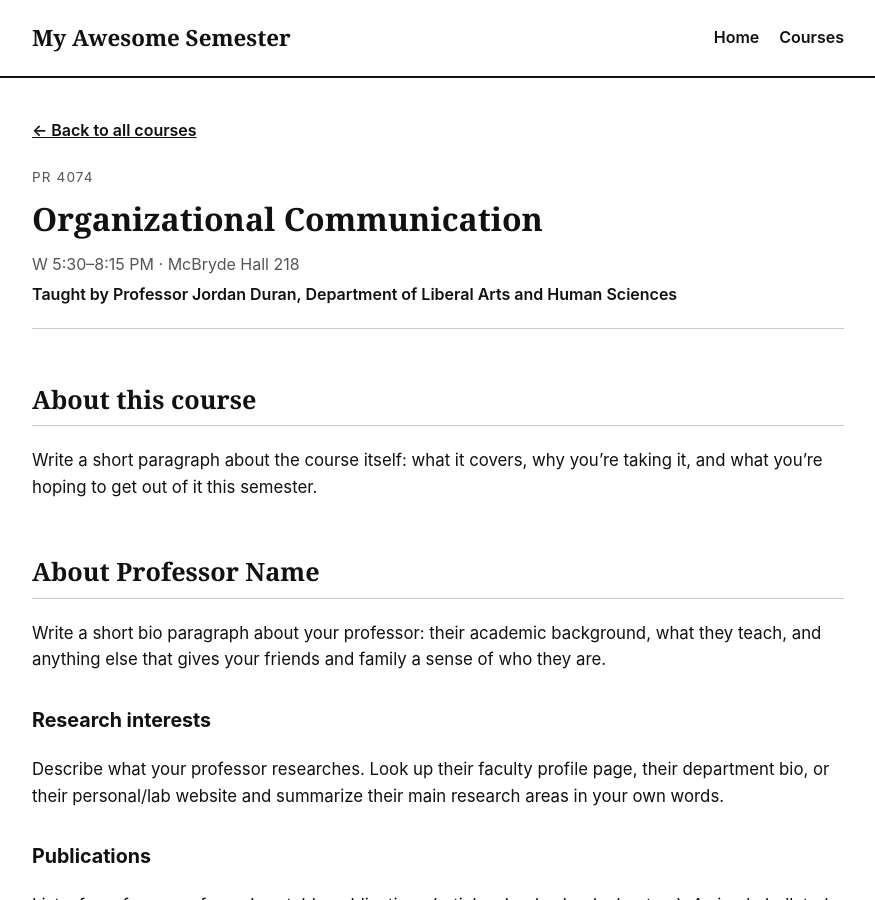
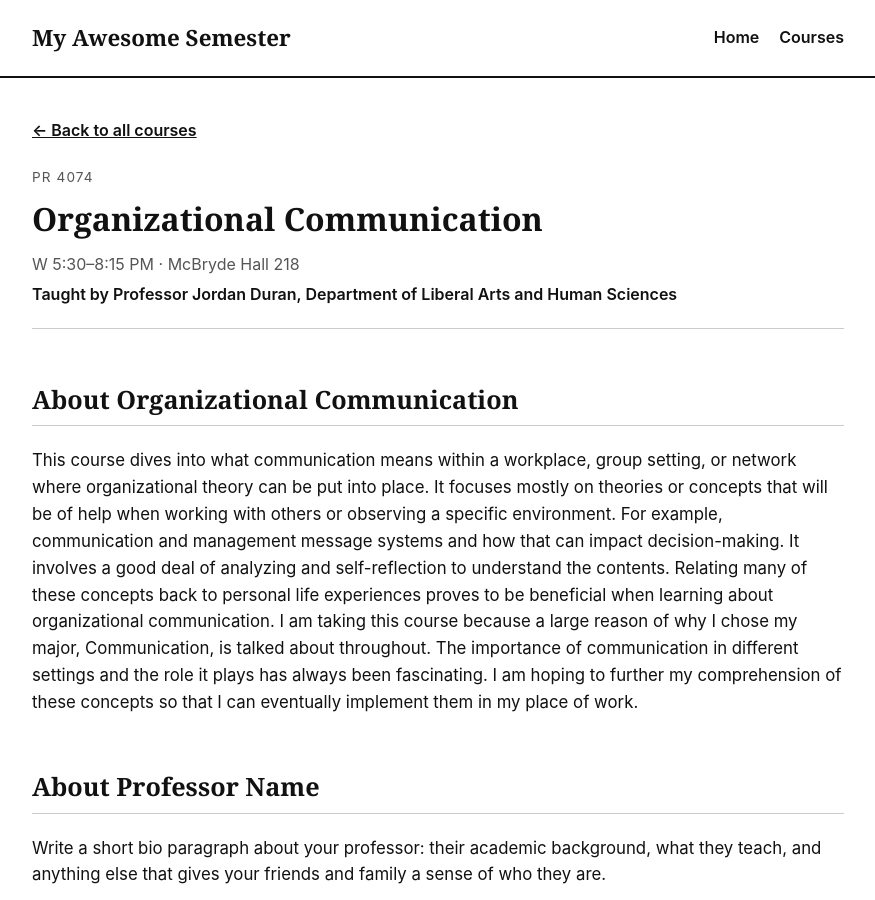
Before and after one commit to annaolszowy27/myawesomesemester, a Jekyll site: the page built from _courses/course-02.md, in a window 1280 px wide and 900 px high. Shown: the whole window, without its empty margins (202-1077 px from the left). Built offline with Jekyll 4.4.1, drawn with Linux system fonts in a browser that asks for light colours.

Commit message:
Update course-02.md
updated course 2

```diff
--- a/_courses/course-02.md
+++ b/_courses/course-02.md
@@ -11,10 +11,9 @@ instructor_department: "Department of Liberal Arts and Human Sciences"
 
 
 
-## About this course
+## About Organizational Communication
 
-Write a short paragraph about the course itself: what it covers, why you're taking
-it, and what you're hoping to get out of it this semester.
+This course dives into what communication means within a workplace, group setting, or network where organizational theory can be put into place. It focuses mostly on theories or concepts that will be of help when working with others or observing a specific environment. For example, communication and management message systems and how that can impact decision-making. It involves a good deal of analyzing and self-reflection to understand the contents. Relating many of these concepts back to personal life experiences proves to be beneficial when learning about organizational communication. I am taking this course because a large reason of why I chose my major, Communication, is talked about throughout. The importance of communication in different settings and the role it plays has always been fascinating. I am hoping to further my comprehension of these concepts so that I can eventually implement them in my place of work.
 
 ## About Professor Name
 
```
